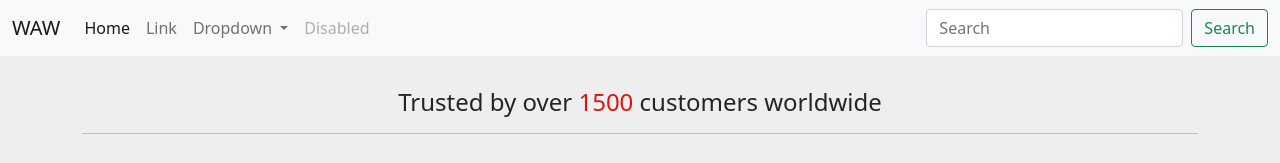
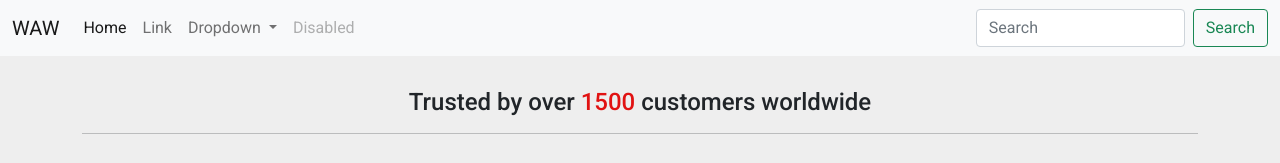
Before and after one commit to lospentiumsupc/waw-landing-page, a plain HTML site: page index.html in a window 1280 px wide. Shown: the top 163 px of the page. Drawn offline with nearby package versions, Linux system fonts and the light colour scheme.

Commit message:
feat: updated and corrected styles and html files

```diff
--- a/styles/main.css
+++ b/styles/main.css
@@ -1,3 +1,8 @@
+:root {
+  --bs-font-sans-serif: 'Roboto', system-ui, -apple-system, "Segoe UI", "Helvetica Neue", Arial, "Noto Sans", "Liberation Sans", sans-serif, "Apple Color Emoji", "Segoe UI Emoji", "Segoe UI Symbol", "Noto Color Emoji";
+}
+
+
 /********************/
 /*    Customers     */
 /********************/
```
